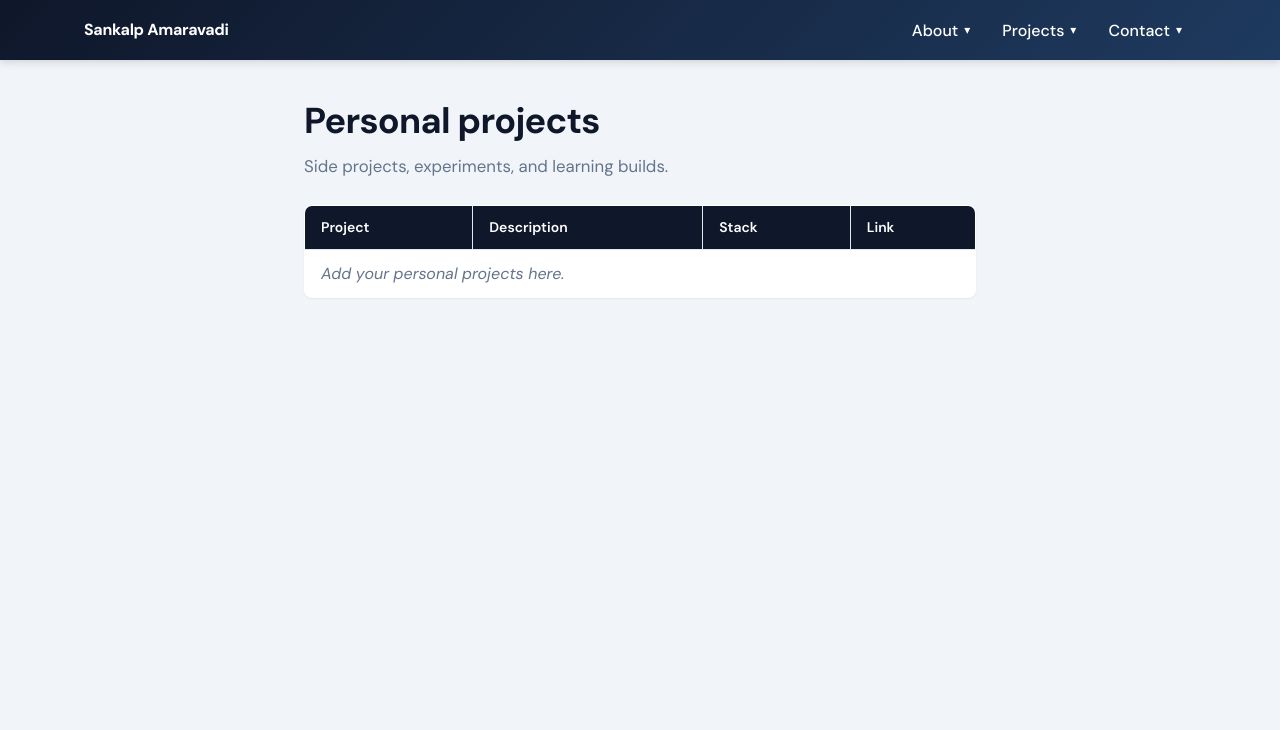
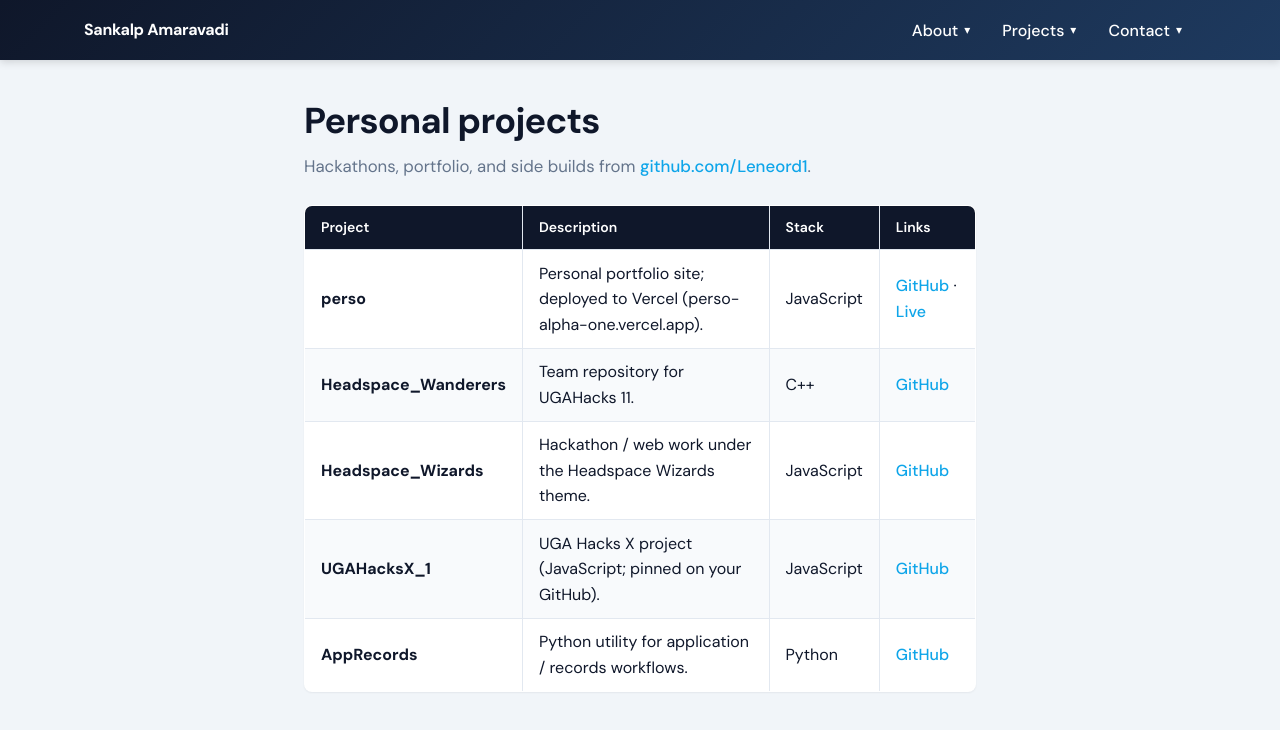
Before and after one commit to Leneord1/perso, a React (Vite) app: page /projects/personal in a window 1280 px wide. Shown: the top 730 px of the page. Built offline with nearby package versions, Linux system fonts and the light colour scheme.

Commit message:
Added projects to project page

```diff
--- /dev/null
+++ b/src/components/ProjectTable.jsx
@@ -0,0 +1,40 @@
+import React from 'react'
+
+export default function ProjectTable({ rows }) {
+  return (
+    <table>
+      <thead>
+        <tr>
+          <th>Project</th>
+          <th>Description</th>
+          <th>Stack</th>
+          <th>Links</th>
+        </tr>
+      </thead>
+      <tbody>
+        {rows.map((row) => (
+          <tr key={row.repoUrl}>
+            <td>
+              <strong>{row.name}</strong>
+            </td>
+            <td>{row.description}</td>
+            <td>{row.stack}</td>
+            <td>
+              <a href={row.repoUrl} className="link" target="_blank" rel="noopener noreferrer">
+                GitHub
+              </a>
+              {row.liveUrl ? (
+                <>
+                  {' · '}
+                  <a href={row.liveUrl} className="link" target="_blank" rel="noopener noreferrer">
+                    Live
+                  </a>
+                </>
+              ) : null}
+            </td>
+          </tr>
+        ))}
+      </tbody>
+    </table>
+  )
+}
--- /dev/null
+++ b/src/data/githubProjects.js
@@ -0,0 +1,89 @@
+/** Curated from https://github.com/Leneord1 — public repo metadata. */
+
+export const githubProfileUrl = 'https://github.com/Leneord1'
+export const personalProjectRows = [
+  {
+    name: 'perso',
+    description:
+      'Personal portfolio site; deployed to Vercel (perso-alpha-one.vercel.app).',
+    stack: 'JavaScript',
+    repoUrl: 'https://github.com/Leneord1/perso',
+    liveUrl: 'https://perso-alpha-one.vercel.app',
+  },
+  {
+    name: 'Headspace_Wanderers',
+    description: 'Team repository for UGAHacks 11.',
+    stack: 'C++',
+    repoUrl: 'https://github.com/Leneord1/Headspace_Wanderers',
+  },
+  {
+    name: 'Headspace_Wizards',
+    description: 'Hackathon / web work under the Headspace Wizards theme.',
+    stack: 'JavaScript',
+    repoUrl: 'https://github.com/Leneord1/Headspace_Wizards',
+  },
+  {
+    name: 'UGAHacksX_1',
+    description: 'UGA Hacks X project (JavaScript; pinned on your GitHub).',
+    stack: 'JavaScript',
+    repoUrl: 'https://github.com/Leneord1/UGAHacksX_1',
+  },
+  {
+    name: 'AppRecords',
+    description: 'Python utility for application / records workflows.',
+    stack: 'Python',
+    repoUrl: 'https://github.com/Leneord1/AppRecords',
+  },
+]
+
+/** Course and structured team engineering work */
+export const professionalProjectRows = [
+  {
+    name: 'SWE4663_Group2_SPR25',
+    description: 'SWE 4663 — Group 2 project, Spring 2025 (pinned on your GitHub).',
+    stack: 'Java',
+    repoUrl: 'https://github.com/Leneord1/SWE4663_Group2_SPR25',
+  },
+  {
+    name: 'CS3502_02_Docker',
+    description: 'Operating systems / Docker-focused coursework (per repo description).',
+    stack: 'Docker',
+    repoUrl: 'https://github.com/Leneord1/CS3502_02_Docker',
+  },
+]
+
+/** Cross-cutting highlights for the /projects hub (explicit so lists can be reordered safely). */
+export const highlightedProjectRows = [
+  {
+    name: 'perso',
+    description:
+      'Personal portfolio site; deployed to Vercel (perso-alpha-one.vercel.app).',
+    stack: 'JavaScript',
+    repoUrl: 'https://github.com/Leneord1/perso',
+    liveUrl: 'https://perso-alpha-one.vercel.app',
+  },
+  {
+    name: 'SWE4663_Group2_SPR25',
+    description: 'SWE 4663 — Group 2 project, Spring 2025 (pinned on your GitHub).',
+    stack: 'Java',
+    repoUrl: 'https://github.com/Leneord1/SWE4663_Group2_SPR25',
+  },
+  {
+    name: 'Headspace_Wanderers',
+    description: 'Team repository for UGAHacks 11.',
+    stack: 'C++',
+    repoUrl: 'https://github.com/Leneord1/Headspace_Wanderers',
+  },
+  {
+    name: 'UGAHacksX_1',
+    description: 'UGA Hacks X project (JavaScript; pinned on your GitHub).',
+    stack: 'JavaScript',
+    repoUrl: 'https://github.com/Leneord1/UGAHacksX_1',
+  },
+  {
+    name: 'Headspace_Wizards',
+    description: 'Hackathon / web work under the Headspace Wizards theme.',
+    stack: 'JavaScript',
+    repoUrl: 'https://github.com/Leneord1/Headspace_Wizards',
+  },
+]
--- a/src/global.css
+++ b/src/global.css
@@ -513,6 +513,14 @@ table button:hover,
   font-style: italic;
 }
 
+.projects-lead {
+  margin-top: 1.5rem;
+  margin-bottom: 0.5rem;
+  font-weight: 600;
+  font-size: 0.9375rem;
+  color: var(--pw-dark-text);
+}
+
 @media (max-width: 480px) {
   .contact-item {
     flex-direction: column;
--- a/src/pages/allProjects.jsx
+++ b/src/pages/allProjects.jsx
@@ -1,6 +1,11 @@
 import React from 'react';
 import '../global.css';
 import { useNavigate } from 'react-router-dom';
+import ProjectTable from '../components/ProjectTable.jsx';
+import {
+  githubProfileUrl,
+  highlightedProjectRows,
+} from '../data/githubProjects.js';
 
 function AllProjects() {
   const navigate = useNavigate();
@@ -8,7 +13,13 @@ function AllProjects() {
   return (
     <main className="all-projects-container">
       <h1>Projects</h1>
-      <p>Browse professional and personal work, or use the table as a running list of highlights.</p>
+      <p>
+        Highlights from public work on{' '}
+        <a href={githubProfileUrl} className="link" target="_blank" rel="noopener noreferrer">
+          GitHub
+        </a>
+        . Open a section for the full lists.
+      </p>
       <div>
         <button
           type="button"
@@ -25,24 +36,8 @@ function AllProjects() {
           Professional projects
         </button>
       </div>
-      <p style={{ marginTop: '1.5rem', marginBottom: '0.5rem' }}>Highlights</p>
-      <table>
-        <thead>
-          <tr>
-            <th>Project</th>
-            <th>Description</th>
-            <th>Stack</th>
-            <th>Link</th>
-          </tr>
-        </thead>
-        <tbody>
-          <tr>
-            <td colSpan={4} className="all-projects-placeholder">
-              Add rows here as you document projects.
-            </td>
-          </tr>
-        </tbody>
-      </table>
+      <p className="projects-lead">Highlights</p>
+      <ProjectTable rows={highlightedProjectRows} />
     </main>
   );
 }
--- a/src/pages/personalProjects.jsx
+++ b/src/pages/personalProjects.jsx
@@ -1,28 +1,20 @@
 import React from 'react';
 import '../global.css';
+import ProjectTable from '../components/ProjectTable.jsx';
+import { githubProfileUrl, personalProjectRows } from '../data/githubProjects.js';
 
 function PersonalProjects() {
   return (
     <main className="page">
       <h1>Personal projects</h1>
-      <p>Side projects, experiments, and learning builds.</p>
-      <table>
-        <thead>
-          <tr>
-            <th>Project</th>
-            <th>Description</th>
-            <th>Stack</th>
-            <th>Link</th>
-          </tr>
-        </thead>
-        <tbody>
-          <tr>
-            <td colSpan={4} className="all-projects-placeholder">
-              Add your personal projects here.
-            </td>
-          </tr>
-        </tbody>
-      </table>
+      <p>
+        Hackathons, portfolio, and side builds from{' '}
+        <a href={githubProfileUrl} className="link" target="_blank" rel="noopener noreferrer">
+          github.com/Leneord1
+        </a>
+        .
+      </p>
+      <ProjectTable rows={personalProjectRows} />
     </main>
   );
 }
--- a/src/pages/professionalProjects.jsx
+++ b/src/pages/professionalProjects.jsx
@@ -1,28 +1,20 @@
 import React from 'react';
 import '../global.css';
+import ProjectTable from '../components/ProjectTable.jsx';
+import { githubProfileUrl, professionalProjectRows } from '../data/githubProjects.js';
 
 function ProfessionalProjects() {
   return (
     <main className="page">
       <h1>Professional projects</h1>
-      <p>Work shipped in professional roles—use this table to summarize scope and outcomes.</p>
-      <table>
-        <thead>
-          <tr>
-            <th>Project</th>
-            <th>Description</th>
-            <th>Stack</th>
-            <th>Link</th>
-          </tr>
-        </thead>
-        <tbody>
-          <tr>
-            <td colSpan={4} className="all-projects-placeholder">
-              Add your professional projects here.
-            </td>
-          </tr>
-        </tbody>
-      </table>
+      <p>
+        Course and team repositories (SWE, OS/Docker, grouped project work) from your public{' '}
+        <a href={githubProfileUrl} className="link" target="_blank" rel="noopener noreferrer">
+          GitHub
+        </a>
+        .
+      </p>
+      <ProjectTable rows={professionalProjectRows} />
     </main>
   );
 }
```
